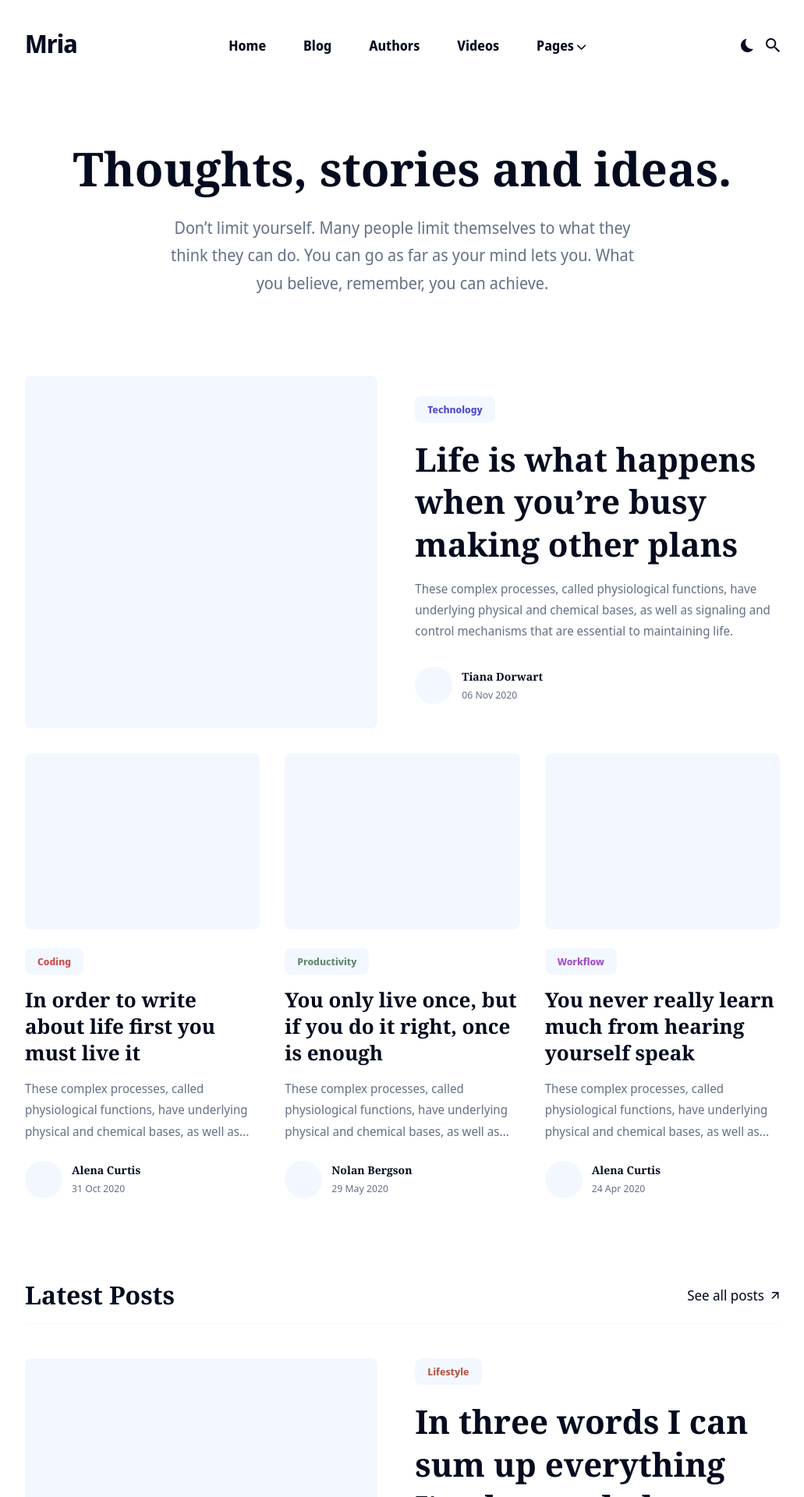
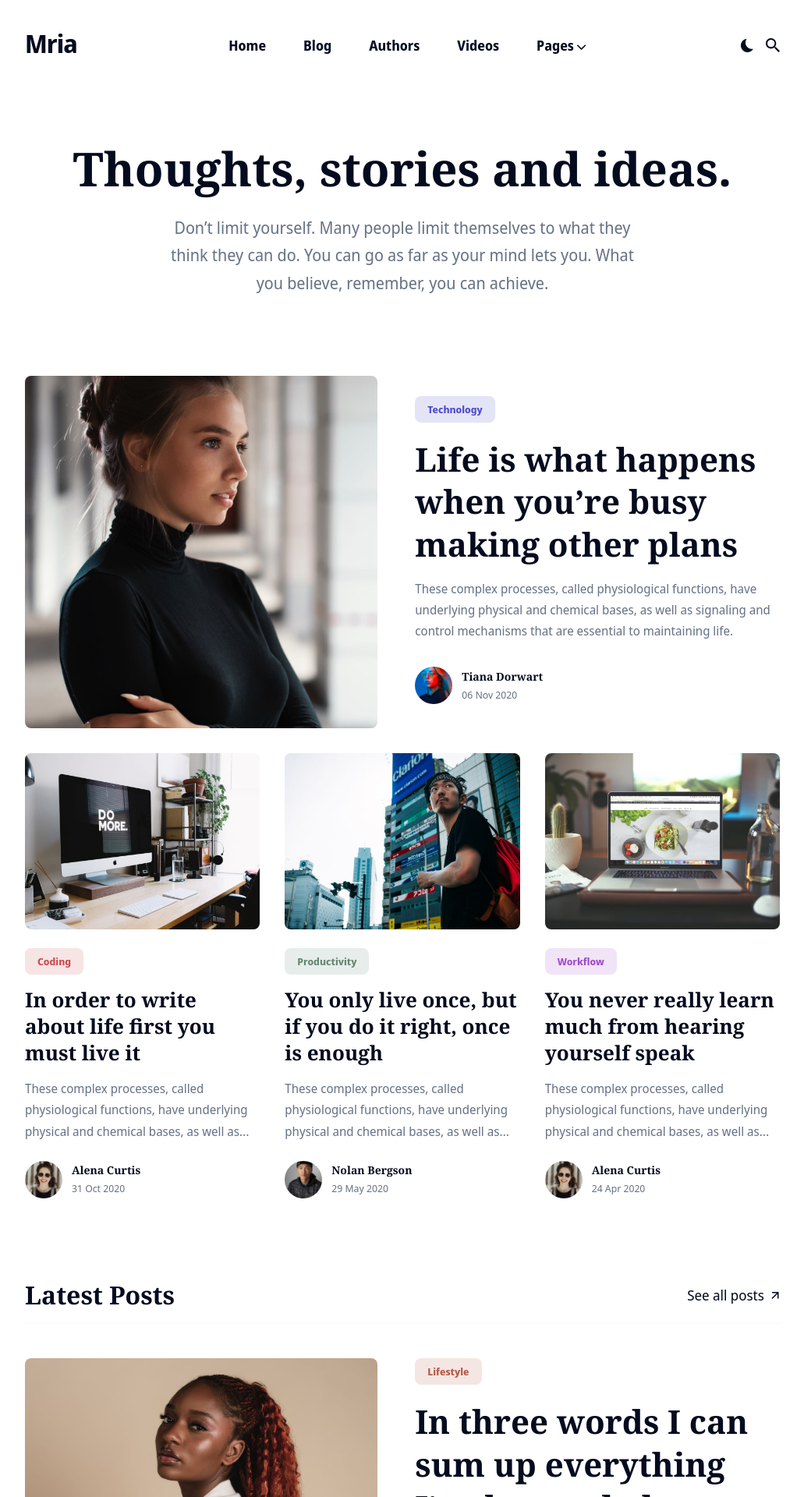
Before and after one commit to khuyentran1401/creative-developer-blog, a Jekyll site: the page built from index.html, in a window 1280 px wide. Shown: the top 1920 px of the page at 78% size, without its empty margins (124-1155 px from the left). Built offline with Jekyll 4.4.1, drawn with Linux system fonts in a browser that asks for light colours; nearby versions of some CDN libraries.

Commit message:
change base url

```diff
--- a/_config.yml
+++ b/_config.yml
@@ -1,7 +1,7 @@
 #-------------------------------
 # General Site Settings
-baseurl: "khuyentran1401.github.io" # the subpath of your site, e.g. /blog
-url: "creative-developer-blog" # the base hostname & protocol for your site, e.g. http://example.com
+baseurl: "" # the subpath of your site, e.g. /blog
+url: "" # the base hostname & protocol for your site, e.g. http://example.com
 
 
 #-------------------------------
```
